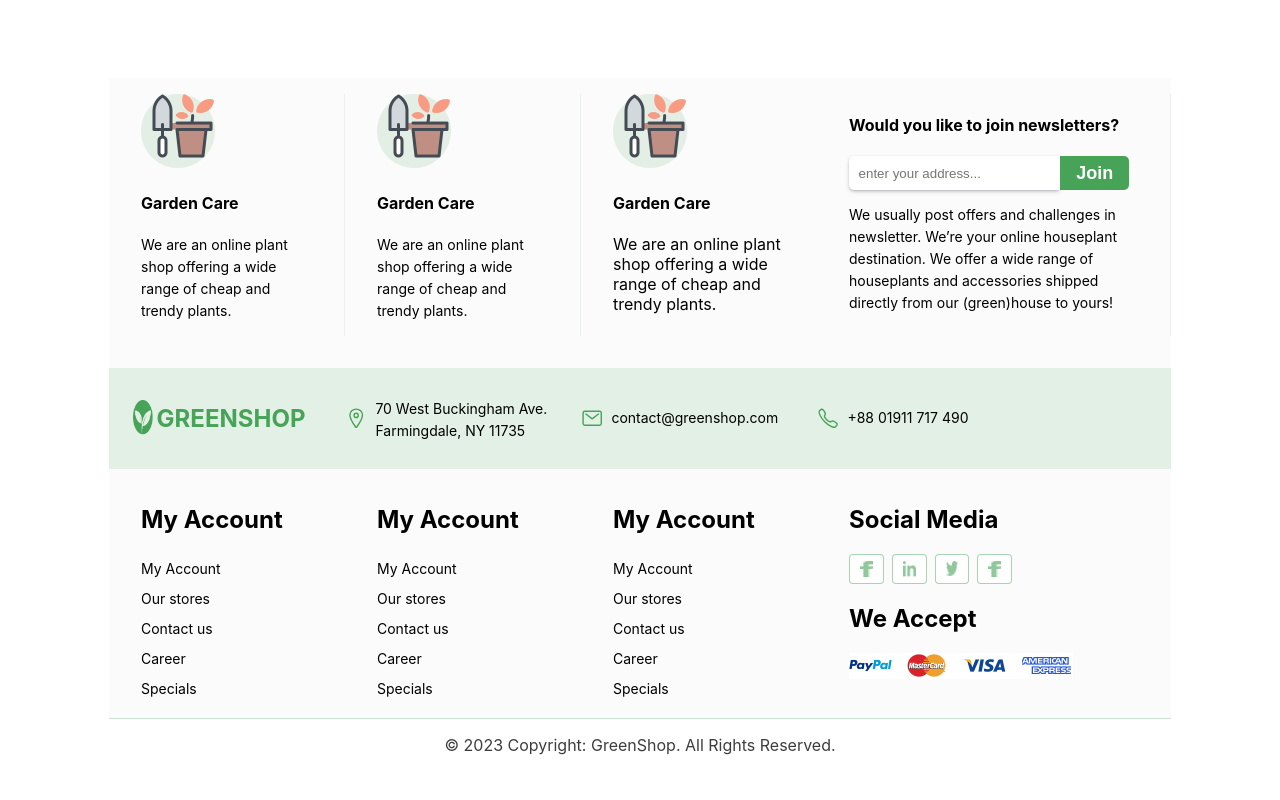
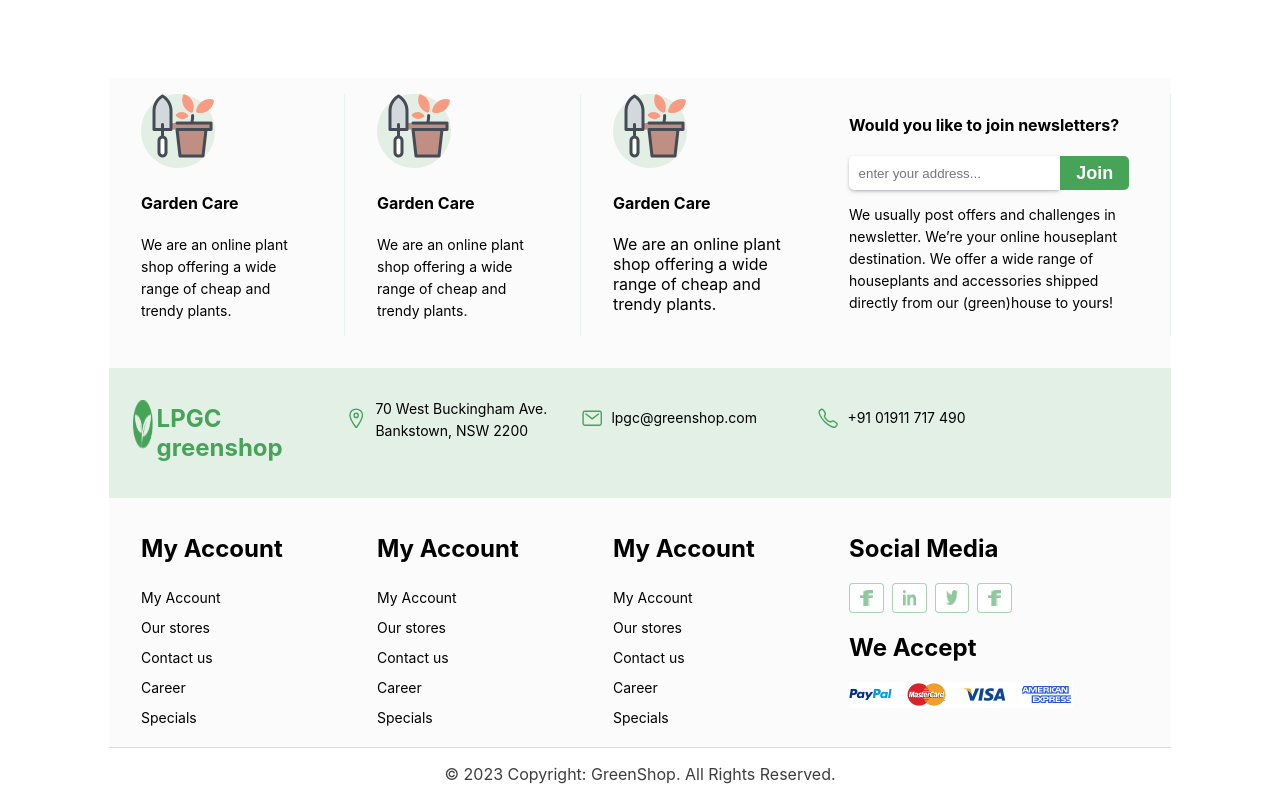
Before and after one commit to jahongiry/GreenShop-React_Redux, a React (Create React App) app: page / in a window 1280 px wide. Shown: the part 3027-3827 px from the top of the page. Before the commit the page ends 3798 px from the top, so only its background shows below. Built offline with nearby package versions, Linux system fonts and the light colour scheme.

Commit message:
Update Footer.js

```diff
--- a/src/components/Footer.js
+++ b/src/components/Footer.js
@@ -55,7 +55,7 @@ function Footer() {
       </div>
       <div className={classes.logoContainer}>
         <img src={logo} alt='logo' />
-        <h2>GREENSHOP</h2>
+        <h2>LPGC greenshop</h2>
       </div>
 
       <div className={classes.locationContainer}>
@@ -63,7 +63,7 @@ function Footer() {
           <ion-icon name='location-outline'></ion-icon>
         </div>
         <p>
-          70 West Buckingham Ave. <br /> Farmingdale, NY 11735
+          70 West Buckingham Ave. <br /> Bankstown, NSW 2200
         </p>
       </div>
 
@@ -71,14 +71,14 @@ function Footer() {
         <div className={classes.locIcon}>
           <ion-icon name='mail-outline'></ion-icon>
         </div>
-        <p className={classes.email}>contact@greenshop.com</p>
+        <p className={classes.email}>lpgc@greenshop.com</p>
       </div>
 
       <div className={classes.locationContainer}>
         <div className={classes.locIcon}>
           <ion-icon name='call-outline'></ion-icon>
         </div>
-        <p className={classes.phone}>+88 01911 717 490</p>
+        <p className={classes.phone}>+91 01911 717 490</p>
       </div>
 
       <div className={classes.boxLast}>
```
